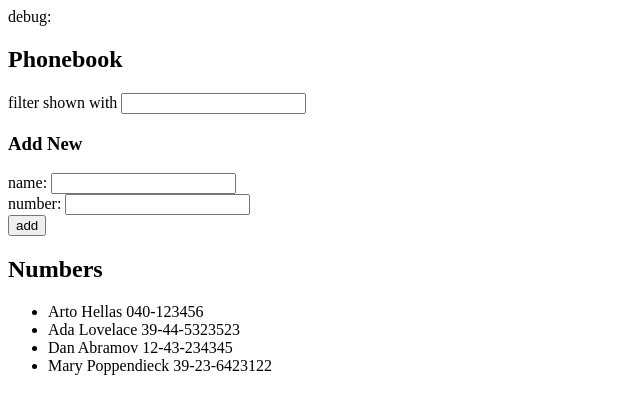
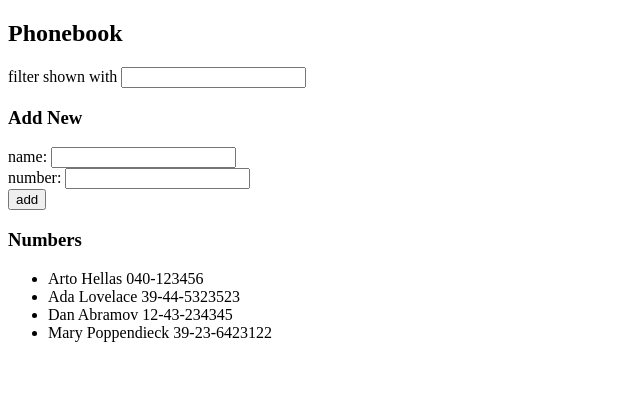
Before and after one commit to Orianas/FullStackOpenExecises, a React (Create React App) app in the folder part2/phonebook/: page / in a window 1280 px wide. Shown: the top 414 px of the page, without its empty margins (0-640 px from the left). Built offline with nearby package versions, Linux system fonts and the light colour scheme.

Commit message:
Exercise 2.10 Completed

```diff
--- a/part2/phonebook/src/App.js
+++ b/part2/phonebook/src/App.js
@@ -1,6 +1,40 @@
 import { useState } from 'react'
 
-const Numbers = ({ persons, filter }) => {
+const Filter = ({ value, onChange }) => {
+  return (
+    <div>
+      filter shown with <input
+        onChange={onChange}
+        value={value}
+      />
+    </div>
+  )
+}
+
+const PersonForm = ({ onSubmit, onChangeName, valueName,
+  onChangeNumber, valueNumber }) => {
+  return (
+    <form onSubmit={onSubmit}>
+      <div>
+        name: <input
+          onChange={onChangeName}
+          value={valueName}
+        />
+      </div>
+      <div>
+        number: <input
+          onChange={onChangeNumber}
+          value={valueNumber}
+        />
+      </div>
+      <div>
+        <button type="submit">add</button>
+      </div>
+    </form>
+  )
+}
+
+const Persons = ({ persons, filter }) => {
   const personsToShow = persons.filter(person =>
     person.name.toLowerCase().includes(filter))
   return (
@@ -53,36 +87,18 @@ const App = () => {
   }
 
   return (
-    <div> debug: {newFilter}
+    <div>
       <h2>Phonebook</h2>
-      <div>
-        filter shown with <input
-          onChange={handleFilterChange}
-          value={newFilter}
+      <Filter onChange={handleFilterChange} value={newFilter} />
+      <div><h3>Add New</h3>
+        <PersonForm onSubmit={addPerson}
+          onChangeName={handleNameChange} valueName={newName}
+          onChangeNumber={handleNumberChange} valueNumber={newNumber}
         />
       </div>
-      <div><h3>Add New</h3>
-        <form onSubmit={addPerson}>
-          <div>
-            name: <input
-              onChange={handleNameChange}
-              value={newName}
-            />
-          </div>
-          <div>
-            number: <input
-              onChange={handleNumberChange}
-              value={newNumber}
-            />
-          </div>
-          <div>
-            <button type="submit">add</button>
-          </div>
-        </form>
-      </div>
-      <h2>Numbers</h2>
-      <Numbers persons={persons} filter={newFilter} />
-    </div>
+      <h3>Numbers</h3>
+      <Persons persons={persons} filter={newFilter} />
+    </div >
   )
 }
 
```
